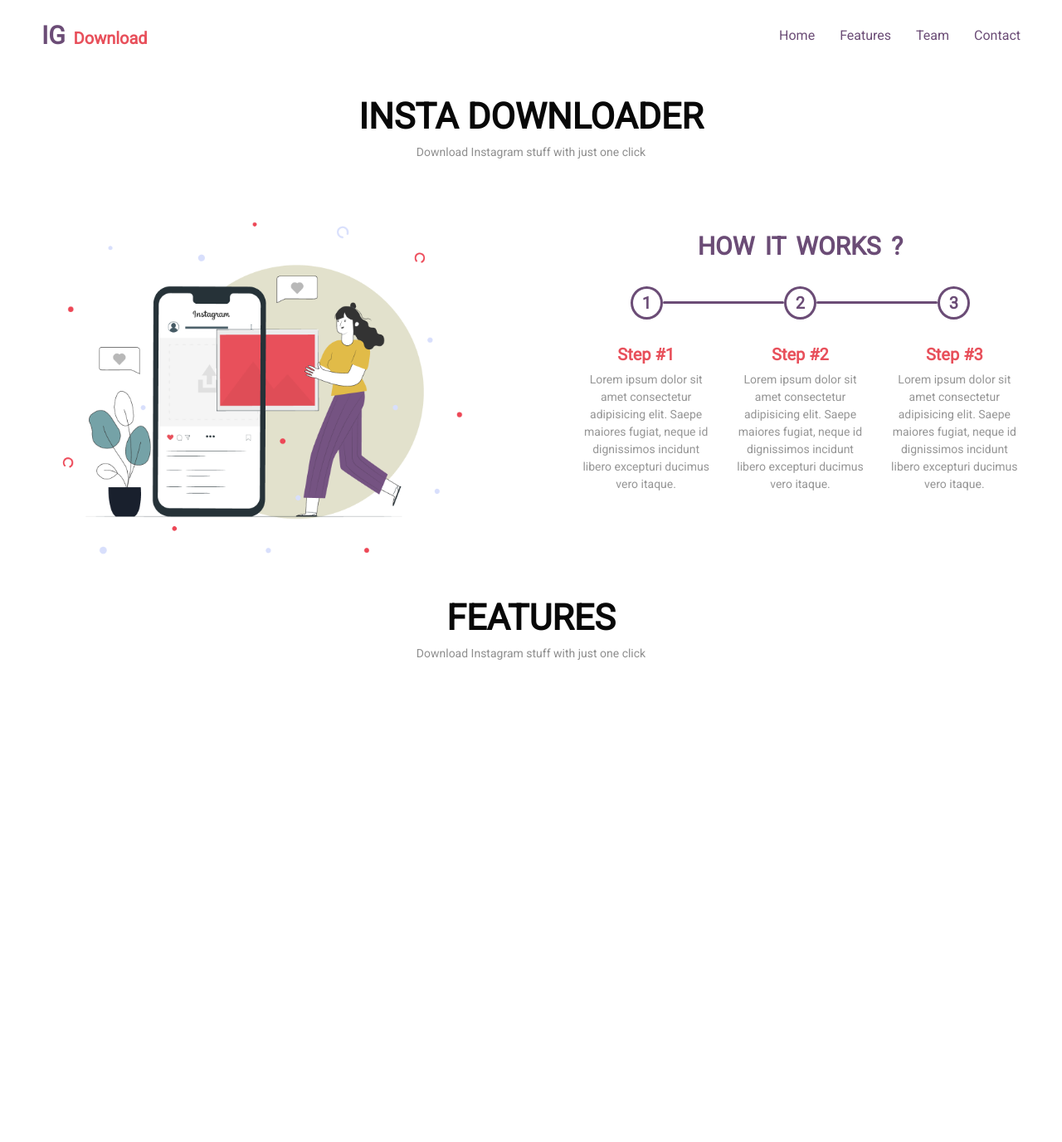
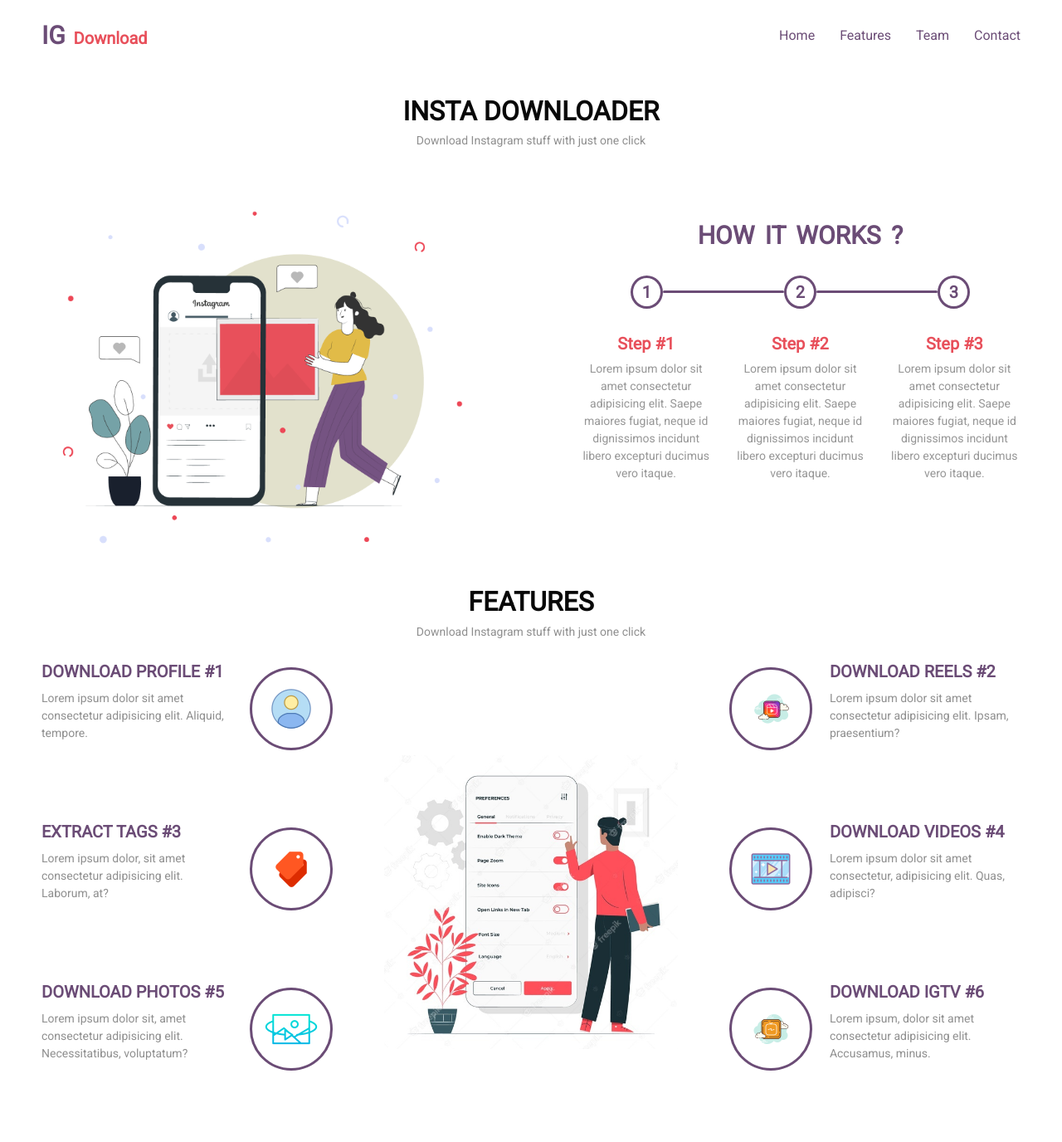
Before and after one commit to anand346/insta-Downloader, a PHP site: page / in a window 1280 px wide. Shown: the whole page at 83% size. Before the commit the page ends 795 px from the top, so only its background shows below. Run offline with PHP 8.4, Linux system fonts and the light colour scheme.

Commit message:
added features section successfully

```diff
--- a/assets/css/style.css
+++ b/assets/css/style.css
@@ -13,7 +13,7 @@ body{
     --grey-shade-1 : #8F8F8F;
     --grey-shade-2 : #969696;
     --black : #080808;
-    --heading-font-size : 43px;
+    --heading-font-size : 32px;
     --subheading-font-size : 14px;
     --desc-font-size: 28px;
     --sub-desc-font-size : 20px;
@@ -176,3 +176,138 @@ section#hero .body .body-desc .steps .step p{
     color:var(--grey-shade-2);
     text-align: center;
 }
+
+section#features .body .left-features{
+    width:30%;
+    display:flex;
+    flex-direction:column;
+}
+section#features .body .left-features .f-l{
+    display:flex;
+    width:100%;
+    flex-direction:row;
+    align-items:center;
+    justify-content:space-between;
+    margin-bottom:80px;
+}
+section#features .body .left-features .f-l .content{
+    width:65%;
+    display:flex;
+    flex-direction:column;
+    align-items:flex-start;
+    justify-content: center;
+}
+section#features .body .left-features .f-l .content .head {
+    margin-bottom:10px;
+}
+section#features .body .left-features .f-l .content .head h4{
+    margin:0;
+    font-size:var(--sub-desc-font-size);
+    color:var(--primary-color);
+    font-weight: 700;
+    margin:0;
+}
+section#features .body .left-features .f-l .content .body p{
+    color:var(--grey-shade-1);
+    font-size: var(--subheading-font-size);
+}
+section#features .body .left-features .f-l .image{
+    width:30%;
+    height:auto;
+    display:flex;
+    flex-direction:column;
+    align-items:center;
+    justify-content: center;
+
+}
+section#features .body .left-features .f-l .image .image-a{
+    width:100px;
+    height:100px;
+    border: 3px solid var(--primary-color);
+    padding:5px;
+    border-radius: 50%;
+    position:relative;
+    overflow:hidden;
+}
+section#features .body .left-features .f-l .image .image-a img{
+    position:absolute;
+    top:0;
+    left:0;
+    width:100%;
+    height:100%;
+    object-fit:scale-down;
+}
+section#features .body .center-image{
+    width:30%;
+    height:400px;
+    position:relative;
+    overflow: hidden;
+}
+section#features .body .center-image img{
+    position: absolute;
+    top:0;
+    left:0;
+    width:100%;
+    height:100%;
+    object-fit: contain;
+}
+section#features .body .right-features{
+    width:30%;
+    display:flex;
+    flex-direction:column;
+}
+section#features .body .right-features .f-r{
+    display:flex;
+    width:100%;
+    flex-direction:row;
+    align-items:center;
+    justify-content:space-between;
+    margin-bottom:80px;
+}
+section#features .body .right-features .f-r .content{
+    width:65%;
+    display:flex;
+    flex-direction:column;
+    align-items:flex-start;
+    justify-content: center;
+}
+section#features .body .right-features .f-r .content .head {
+    margin-bottom:10px;
+}
+section#features .body .right-features .f-r .content .head h4{
+    margin:0;
+    font-size:var(--sub-desc-font-size);
+    color:var(--primary-color);
+    font-weight: 700;
+    margin:0;
+}
+section#features .body .right-features .f-r .content .body p{
+    color:var(--grey-shade-1);
+    font-size: var(--subheading-font-size);
+}
+section#features .body .right-features .f-r .image{
+    width:30%;
+    height:auto;
+    display:flex;
+    flex-direction:column;
+    align-items:center;
+    justify-content: center;
+
+}
+section#features .body .right-features .f-r .image .image-a{
+    width:100px;
+    height:100px;
+    border: 3px solid var(--primary-color);
+    padding:5px;
+    border-radius: 50%;
+    position:relative;
+    overflow:hidden;
+}
+section#features .body .right-features .f-r .image .image-a img{
+    position:absolute;
+    top:0;
+    left:0;
+    width:100%;
+    height:100%;
+    object-fit:scale-down;
+}
--- a/index.html
+++ b/index.html
@@ -74,13 +74,101 @@
         </div>
         <div class="body">
             <div class="left-features">
-
+                <div class="download-profile f-l">
+                    <div class="content">
+                        <div class="head">
+                            <h4>DOWNLOAD PROFILE #1</h4>
+                        </div>
+                        <div class="body">
+                            <p>Lorem ipsum dolor sit amet consectetur adipisicing elit. Aliquid, tempore.</p>
+                        </div>
+                    </div>
+                    <div class="image">
+                        <div class="image-a">
+                            <img src="assets/images/account.png" alt="">
+                        </div>
+                    </div>
+                </div>
+                <div class="extract-tags f-l">
+                    <div class="content">
+                        <div class="head">
+                            <h4>EXTRACT TAGS #3</h4>
+                        </div>
+                        <div class="body">
+                            <p>Lorem ipsum dolor, sit amet consectetur adipisicing elit. Laborum, at?</p>
+                        </div>
+                    </div>
+                    <div class="image">
+                        <div class="image-a">
+                            <img src="assets/images/tags.png" alt="">
+                        </div>
+                    </div>
+                </div>
+                <div class="download-photos f-l">
+                    <div class="content">
+                        <div class="head">
+                            <h4>DOWNLOAD PHOTOS #5</h4>
+                        </div>
+                        <div class="body">
+                            <p>Lorem ipsum dolor sit, amet consectetur adipisicing elit. Necessitatibus, voluptatum?</p>
+                        </div>
+                    </div>
+                    <div class="image">
+                        <div class="image-a">
+                            <img src="assets/images/photo.png" alt="">
+                        </div>
+                    </div>
+                </div>
             </div>
             <div class="center-image">
-
+                <img src="assets/images/features.jpg" alt="">
             </div>
             <div class="right-features">
-
+                <div class="download-reels f-r">
+                    <div class="image">
+                        <div class="image-a">
+                            <img src="assets/images/instagram-reels.png" alt="">
+                        </div>
+                    </div>
+                    <div class="content">
+                        <div class="head">
+                            <h4>DOWNLOAD REELS #2</h4>
+                        </div>
+                        <div class="body">
+                            <p>Lorem ipsum dolor sit amet consectetur adipisicing elit. Ipsam, praesentium?</p>
+                        </div>
+                    </div>
+                </div>
+                <div class="download-videos f-r">
+                    <div class="image">
+                        <div class="image-a">
+                            <img src="assets/images/video.png" alt="">
+                        </div>
+                    </div>
+                    <div class="content">
+                        <div class="head">
+                            <h4>DOWNLOAD VIDEOS #4</h4>
+                        </div>
+                        <div class="body">
+                            <p>Lorem ipsum dolor sit amet consectetur, adipisicing elit. Quas, adipisci?</p>
+                        </div>
+                    </div>
+                </div>
+                <div class="download-igtv f-r">
+                    <div class="image">
+                        <div class="image-a">
+                            <img src="assets/images/igtv.png" alt="">
+                        </div>
+                    </div>
+                    <div class="content">
+                        <div class="head">
+                            <h4>DOWNLOAD IGTV #6</h4>
+                        </div>
+                        <div class="body">
+                            <p>Lorem ipsum, dolor sit amet consectetur adipisicing elit. Accusamus, minus.</p>
+                        </div>
+                    </div>
+                </div>
             </div>
         </div>
     </section>
```
